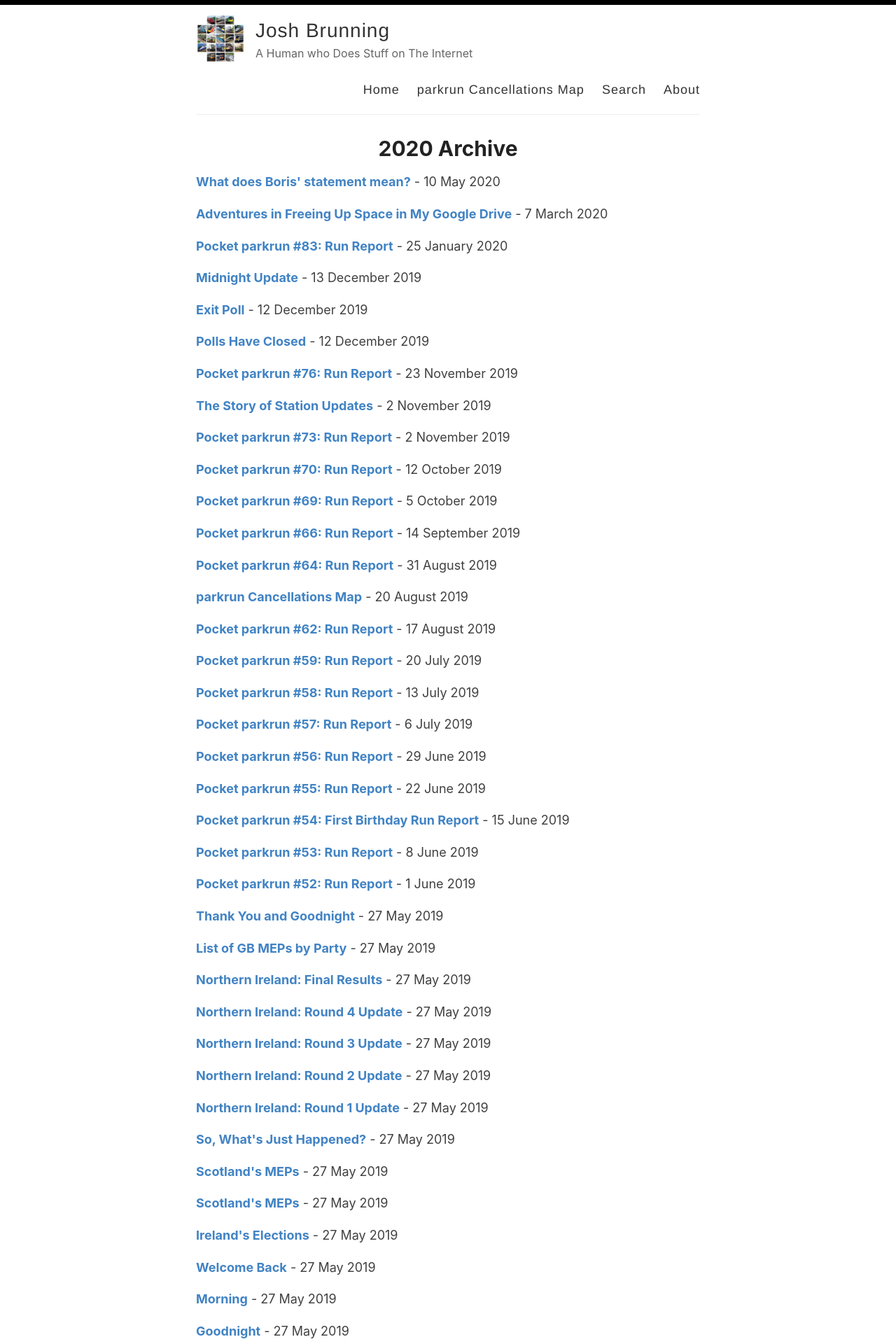
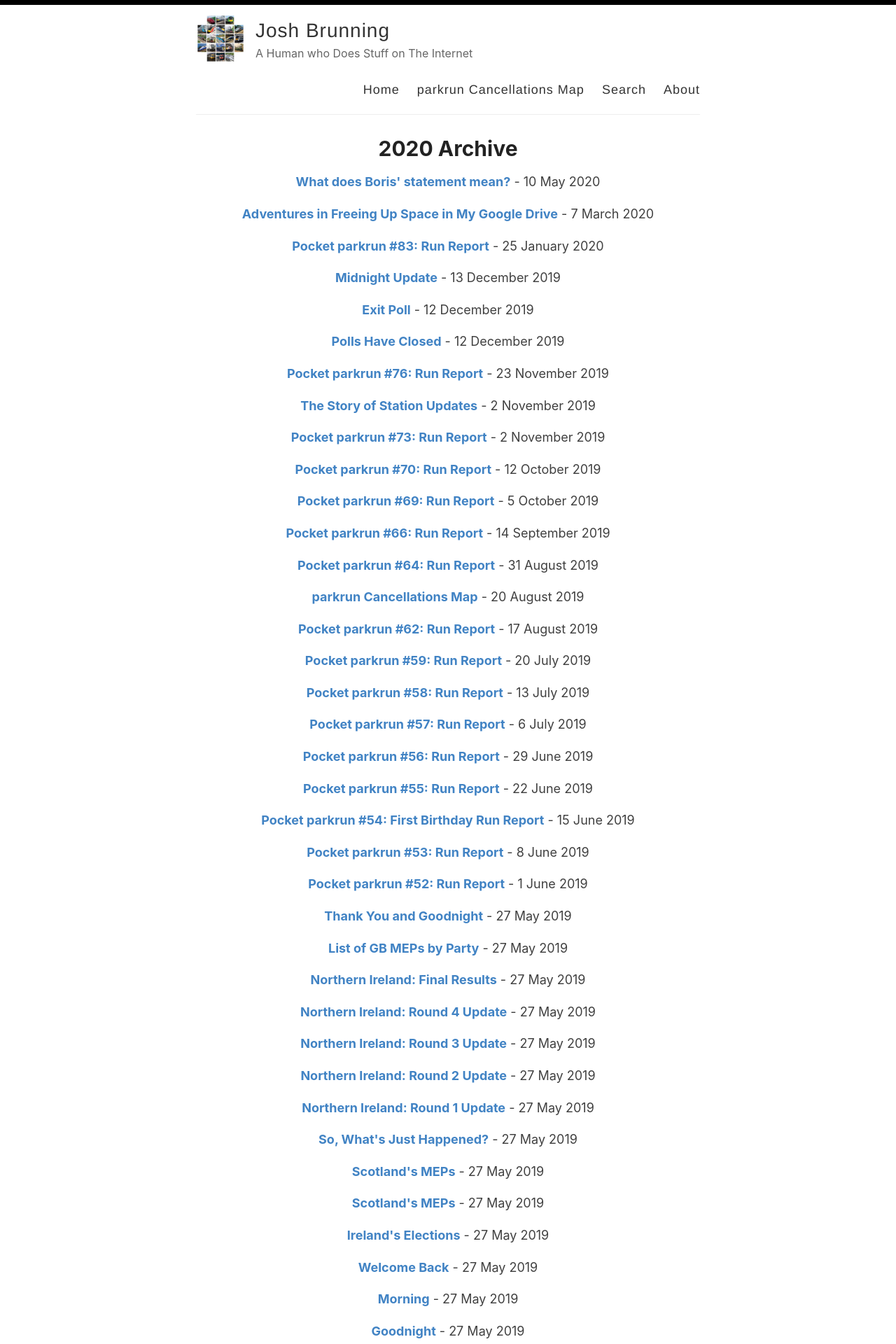
Before and after one commit to josh-justjosh/blog, a Jekyll site: the page built from _pages/2020.md, in a window 1280 px wide. Shown: the top 1920 px of the page at 70% size. Built offline with Jekyll 4.4.1, drawn with Linux system fonts in a browser that asks for light colours.

Commit message:
Update 2020.md

```diff
--- a/_pages/2020.md
+++ b/_pages/2020.md
@@ -8,7 +8,7 @@ title: 2020 Archive
 <div id="archives">
   {% for post in site.posts %}
   <article class="archive-item">
-    <p><b><a href="{{ site.baseurl }}{{ post.url }}">{% if post.title and post.title != "" %}{{post.title}}{% else %}{{post.excerpt |strip_html}}{%endif%}</a></b> - {% if post.date and post.date != "" %}{{ post.date | date: "%e %B %Y" }}{%endif%}</p>
+    <p><center><b><a href="{{ site.baseurl }}{{ post.url }}">{% if post.title and post.title != "" %}{{post.title}}{% else %}{{post.excerpt |strip_html}}{%endif%}</a></b> - {% if post.date and post.date != "" %}{{ post.date | date: "%e %B %Y" }}{%endif%}</center></p>
   </article>
   {% endfor %}
 </div>
```
